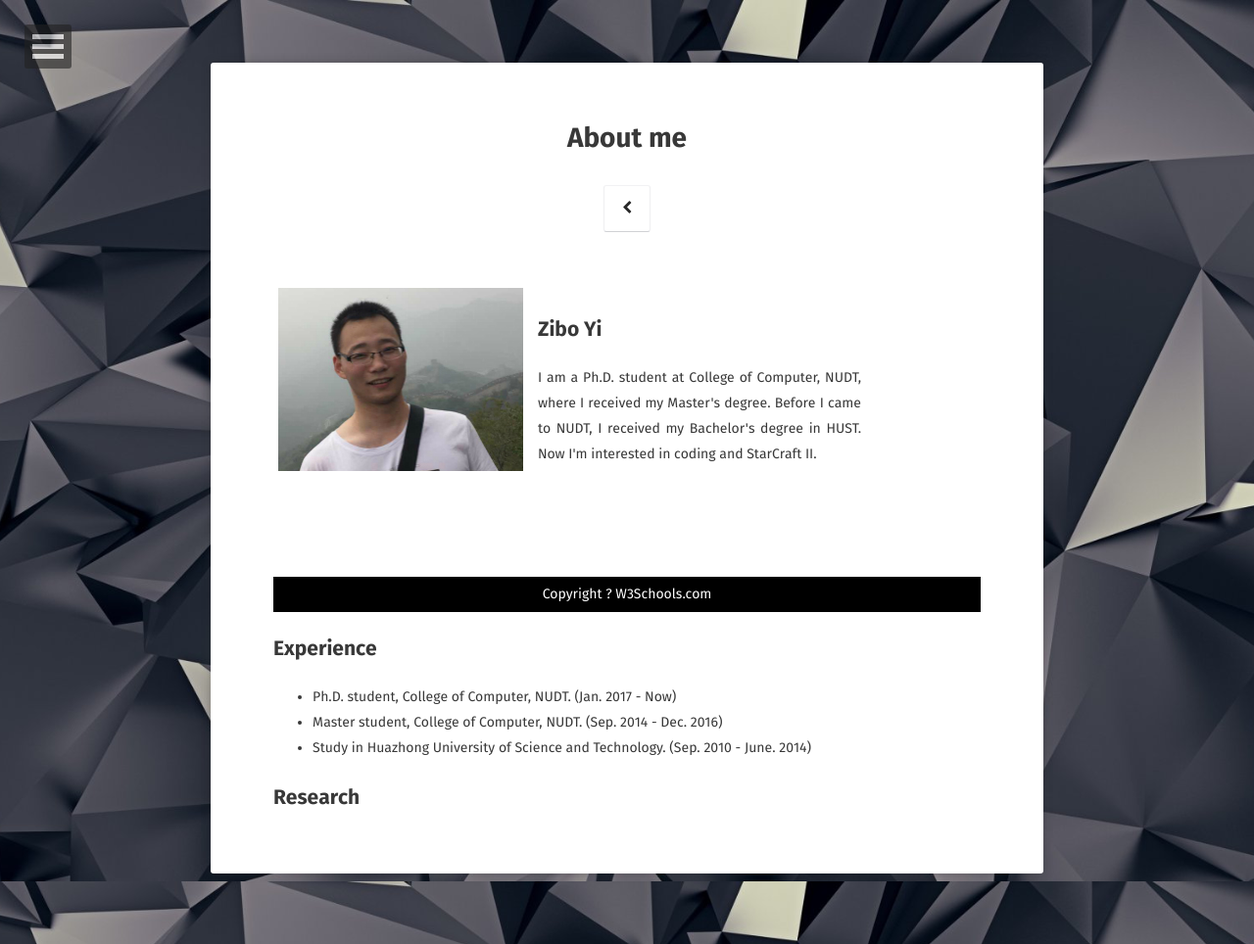
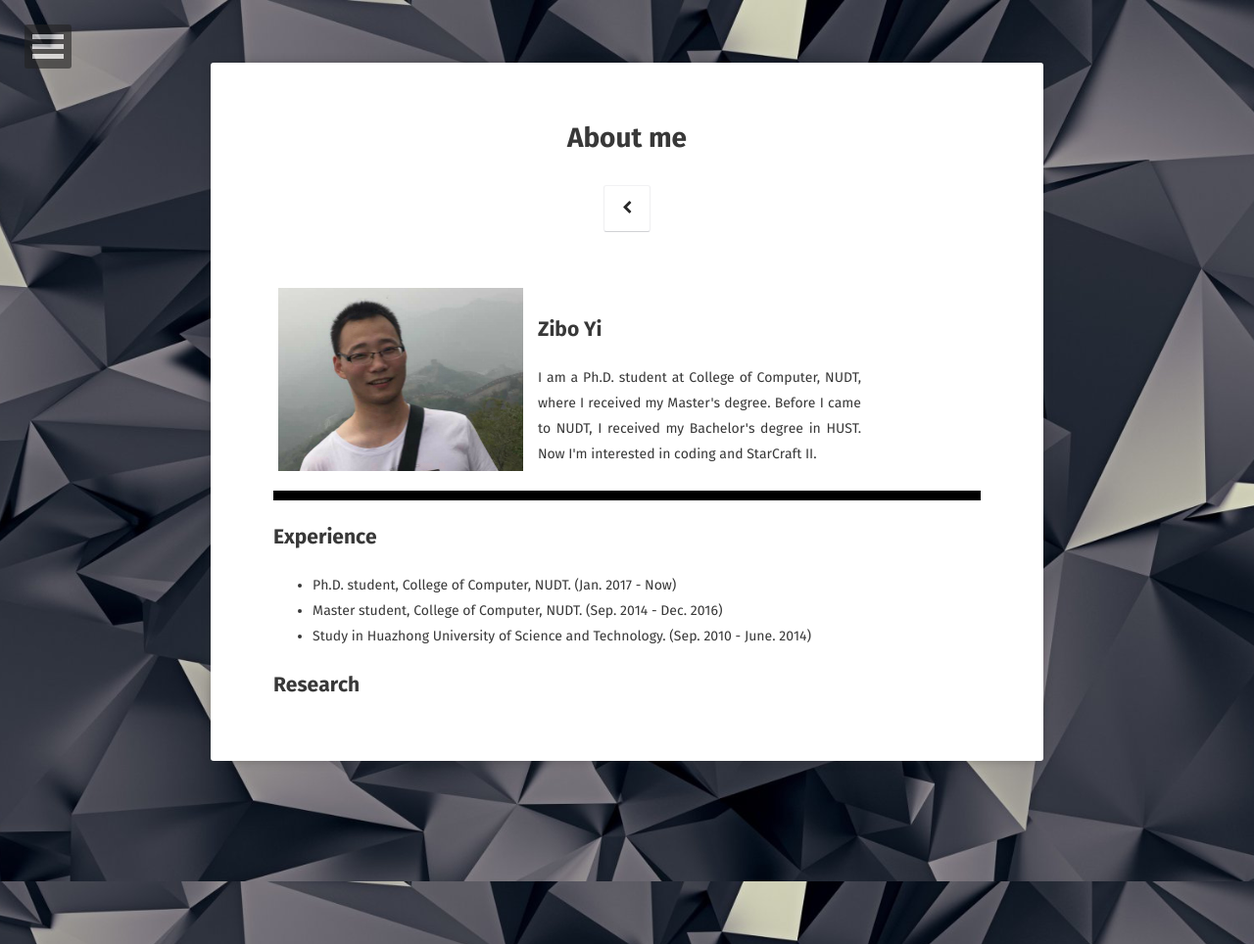
Before and after one commit to ziboyi/ziboyi.github.io, a Jekyll site: the page built from about/index.md, in a window 1280 px wide. Shown: the whole page at 98% size. Built offline with Jekyll 4.4.1, drawn with Linux system fonts in a browser that asks for light colours; some web fonts are replaced; some of the changed lines change nothing that is shown.

Commit message:
Customized

```diff
--- a/about/index.md
+++ b/about/index.md
@@ -18,7 +18,7 @@ comments: false
 }
 #nav {
     line-height:30px;
-    height:300px;
+    height:190px;
     width:260px;
     float:left;
     padding:5px;
@@ -53,7 +53,6 @@ I am a Ph.D. student at College of Computer, NUDT, where I received my Master's
 </div>
 
 <div id="footer">
-Copyright ? W3Schools.com
 </div>
 
 </body>
```
